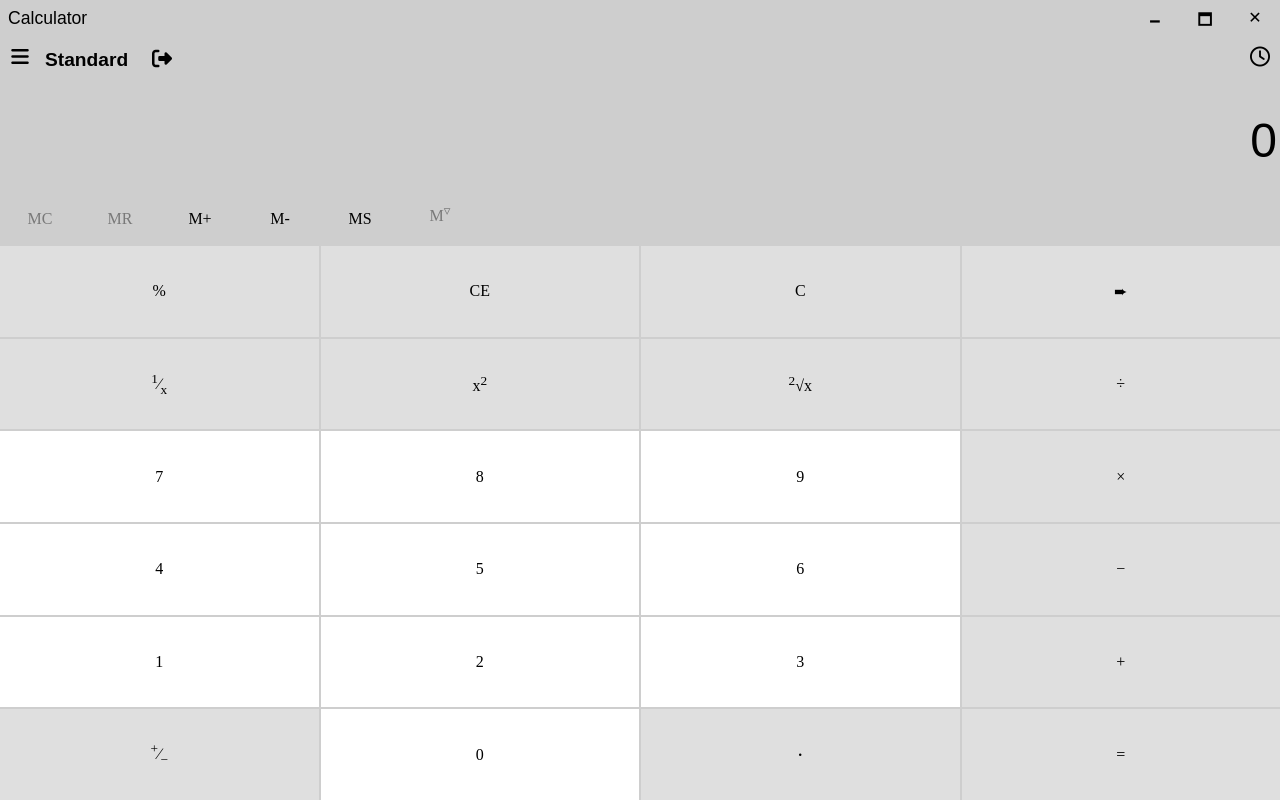
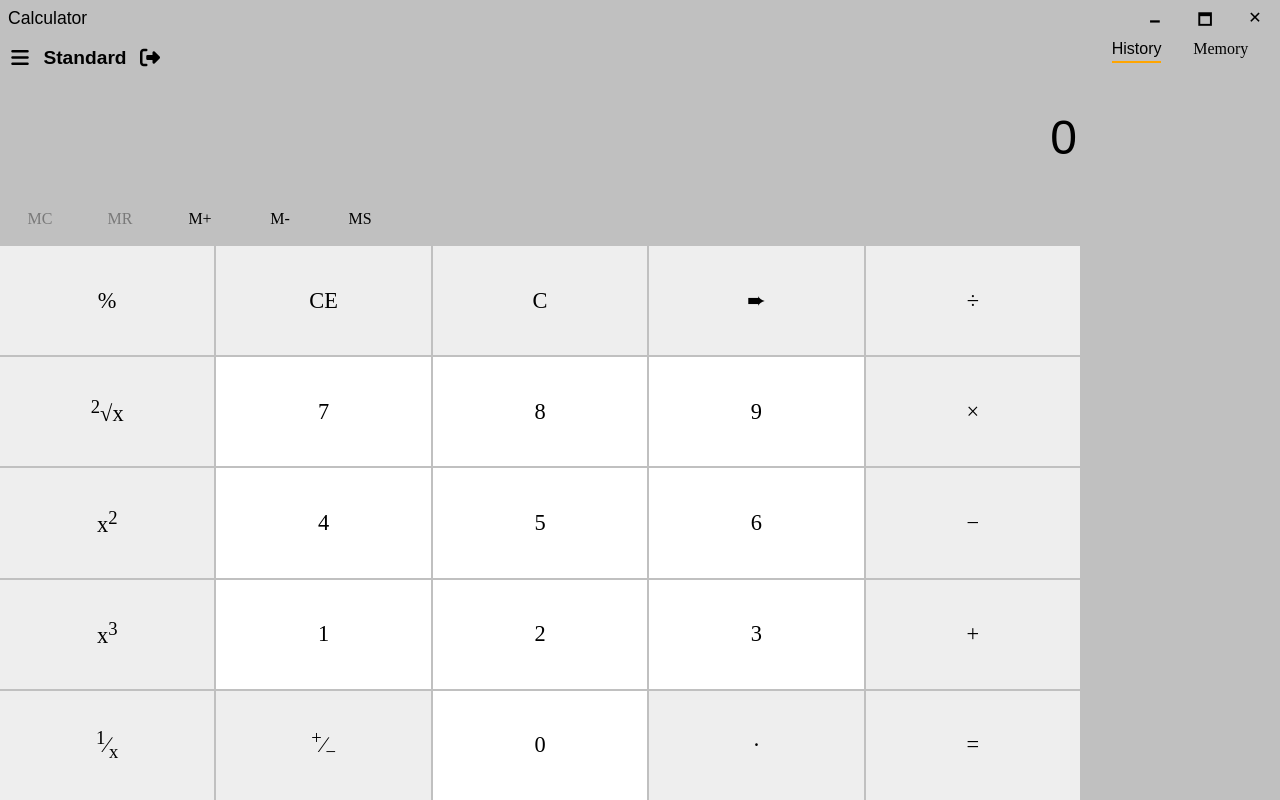
Before and after one commit to MAST1999/Windows-calculator-on-web, a plain HTML site: page index.html in a window 1280 px wide. Drawn offline with Linux system fonts and the light colour scheme.

Commit message:
The calculator is compelete

```diff
--- a/index.html
+++ b/index.html
@@ -38,7 +38,7 @@
         <div class="main number">
           <input class="number" type="text" value="0" />
         </div>
-        <div class="main m">
+        <div class="m">
           <div class="main-m mc"><span>MC</span></div>
           <div class="main-m mr"><span>MR</span></div>
           <div class="main-m mp"><span>M+</span></div>
@@ -81,17 +81,27 @@
         <div class="numbers n2"><p>2</p></div>
         <div class="numbers n3"><p>3</p></div>
         <div class="functions plus-sign"><p>&plus;</p></div>
-        <div class="functions plus-minus ">
+        <div class="functions plus-minus">
           <p><sup>&plus;</sup>&#x2215;<sub>&minus;</sub></p>
         </div>
         <div class="numbers n0"><p>0</p></div>
         <div class="functions dot bigger"><p>&centerdot;</p></div>
         <div class="functions equals"><p>&equals;</p></div>
+        <div class="functions rectangle-x">
+          <p>x<sup>3</sup></p>
+        </div>
       </div>
       <!-- -------------------------------------------------------- -->
 
       <!-- History And Memory -->
-      <div class="container wrapper-history-memory"></div>
+      <div class="container wrapper-history-memory">
+        <div class="container">
+          <p class="history-m">History</p>
+        </div>
+        <div class="container">
+          <p class="memory">Memory</p>
+        </div>
+      </div>
     </div>
     <!-- -------------------------------------------------------- -->
     <!-- Font Awesome Icons -->
--- a/style.css
+++ b/style.css
@@ -9,17 +9,19 @@ html,
 body {
   height: 100%;
   background-color: var(--bcd);
+  overflow: hidden;
 }
 :root {
   /* Background Color Dark*/
-  --bcd: #cecece;
+  --bcd: #c0c0c0;
   /* Background Color Light */
-  --bcl: #dfdfdf;
+  --bcl: #eeeeee;
   /* Disabled Color */
   --dc: #797979;
   /* Hover Color */
-  --hc: #616161;
+  --hc: #c0c0c0;
 }
+/* Setting up the whole calculator */
 .wrapper-all {
   height: 100%;
   display: grid;
@@ -43,6 +45,9 @@ body {
   grid-area: numbers;
 }
 /* .wrapper-history */
+.wrapper-history-memory {
+  grid-area: history;
+}
 
 /* ============================================================ */
 
@@ -74,7 +79,7 @@ body {
 }
 .top-bar.minimize:hover,
 .top-bar.maximize:hover {
-  background-color: var(--hc);
+  background-color: #acacac;
 }
 /* ============================================================ */
 
@@ -83,60 +88,44 @@ body {
 /* Main grid Defined */
 .container.wrapper-main {
   display: grid;
-  grid-template-columns: 40px 70px 1fr 40px;
-  grid-template-rows: 35px 15vh 6vh;
+  grid-template-columns: 40px 90px 40px 1fr 40px;
+  grid-template-rows: 35px minmax(50px, 15vh) 6vh;
   grid-template-areas:
-    "bars standard pop history"
-    "input input input input"
-    "m m m m";
+    "bars standard pop . history"
+    "input input input input input"
+    "m m m m m";
 }
 /* Grid areas defined and set to stay in the center */
-.main.bars,
-.main.history {
-  text-align: center;
-  padding-top: 20%;
-}
+
 .main.bars {
   grid-area: bars;
-  /* justify-self: center; */
-  /* align-self: center; */
 }
 .main.standard {
   grid-area: standard;
-  text-align: left;
-  padding-left: 5px;
-  /* justify-self: left; */
-  /* align-self: center; */
 }
 .main.standard p {
-  padding-top: 9px;
   font-family: sans-serif;
   font-weight: 600;
   font-size: 1.2rem;
 }
-.fa-sign-out {
-  padding-left: 2px;
-}
 .main.history {
   grid-area: history;
-  /* justify-self: center; */
-  /* align-self: center; */
 }
 .main.number {
   grid-area: input;
   padding-right: 3px;
 }
-.main.m {
+.m {
   grid-area: m;
 }
 .main.pop {
   grid-area: pop;
-  text-align: left;
-  padding-top: 10px;
-  width: 40px;
-  height: 40px;
-  margin-left: 30px;
-  padding-left: 10px;
+}
+
+.main {
+  display: flex;
+  justify-content: center;
+  align-items: center;
 }
 /* .................... */
 /* Applying no effects fot input and the required font size */
@@ -152,9 +141,10 @@ body {
 }
 /* .................... */
 /* The part for M's has different grid behavior and will need a different grid */
-.main.m {
+.m {
   display: grid;
   grid-template-columns: repeat(6, minmax(30px, 80px));
+  grid-template-rows: 6vh;
 }
 .main-m {
   display: flex;
@@ -162,7 +152,7 @@ body {
   align-items: center;
 }
 .main-m.mt {
-  padding-bottom: 13%;
+  padding-bottom: 8px;
 }
 
 /* .................... */
@@ -190,9 +180,12 @@ body {
 .wrapper-num-fun {
   margin-top: 3px;
   display: grid;
-  grid-template-columns: repeat(4, 1fr);
-  grid-template-rows: repeat(6, 1fr);
+  grid-template-columns: repeat(4, minmax(70px, 1fr));
+  grid-template-rows: repeat(6, minmax(40px, 1fr)) 0px;
   gap: 2px;
+}
+.rectangle-x {
+  padding-top: 10px;
 }
 /* .................... */
 /* Setting up the divs for hover and centering the content */
@@ -220,3 +213,115 @@ body {
   background-color: white;
 }
 /* ============================================================ */
+
+/* Setting up the max width of 480 */
+@media only screen and (max-width: 480px) {
+  body {
+    min-width: 240px;
+    min-height: 500px;
+  }
+}
+@media only screen and (min-width: 481px) and (max-width: 499px) {
+  body,
+  html {
+    min-height: 500px;
+  }
+  .m {
+    display: grid;
+    grid-template-columns: repeat(5, minmax(30px, 80px)) 1fr;
+    grid-template-rows: 6vh;
+  }
+  .main-m.mt {
+    justify-self: right;
+    align-self: center;
+    padding-bottom: 8px;
+    padding-right: 5px;
+  }
+}
+@media only screen and (min-width: 500px) {
+  .wrapper-all {
+    height: 100%;
+    display: grid;
+    grid-template-columns: 1fr 200px;
+    grid-template-rows: 40px 35px 21vh 1fr;
+    grid-template-areas:
+      "header header"
+      "main history"
+      "main history"
+      "numbers history";
+  }
+  .wrapper-history-memory {
+    display: flex;
+    justify-content: space-evenly;
+  }
+  .history-m {
+    font-family: sans-serif;
+    border-bottom: solid orange 2px;
+    padding-bottom: 3px;
+  }
+  .history {
+    visibility: hidden;
+  }
+  .m {
+    display: grid;
+    grid-template-columns: repeat(6, minmax(30px, 80px));
+    grid-template-rows: 6vh;
+  }
+  .main-m {
+    display: flex;
+    justify-content: center;
+    align-items: center;
+  }
+  .main-m.mt {
+    justify-self: center;
+    align-self: center;
+    padding-right: 0px;
+    margin: 0px;
+    visibility: hidden;
+  }
+}
+@media only screen and (min-width: 800px) {
+  .numbers p,
+  .functions p {
+    font-size: 1.4rem;
+  }
+}
+@media only screen and (min-width: 1000px) {
+  .wrapper-num-fun {
+    margin-top: 3px;
+    display: grid;
+    grid-template-columns: repeat(5, minmax(70px, 1fr));
+    grid-template-rows: repeat(5, minmax(40px, 1fr));
+    gap: 2px;
+    grid-template-areas:
+      "percent ce c delete division"
+      "root-x n7 n8 n9 multiplication"
+      "squared-x n4 n5 n6 minus"
+      "rectangle-x n1 n2 n3 plus"
+      "one-divided-x plus-divided-minus n0 dot equals";
+  }
+  .rectangle-x {
+    padding-top: 0px;
+  }
+  .percent {
+    grid-area: percent;
+  }
+  .division-sign {
+    grid-area: division;
+  }
+  .one-divided-x {
+    grid-area: one-divided-x;
+  }
+  .squared-x {
+    grid-area: root-x;
+  }
+  .x-squared {
+    grid-area: squared-x;
+  }
+  .rectangle-x {
+    grid-area: rectangle-x;
+  }
+  .one-divided-x {
+    grid-area: one-divided-x;
+  }
+}
```
